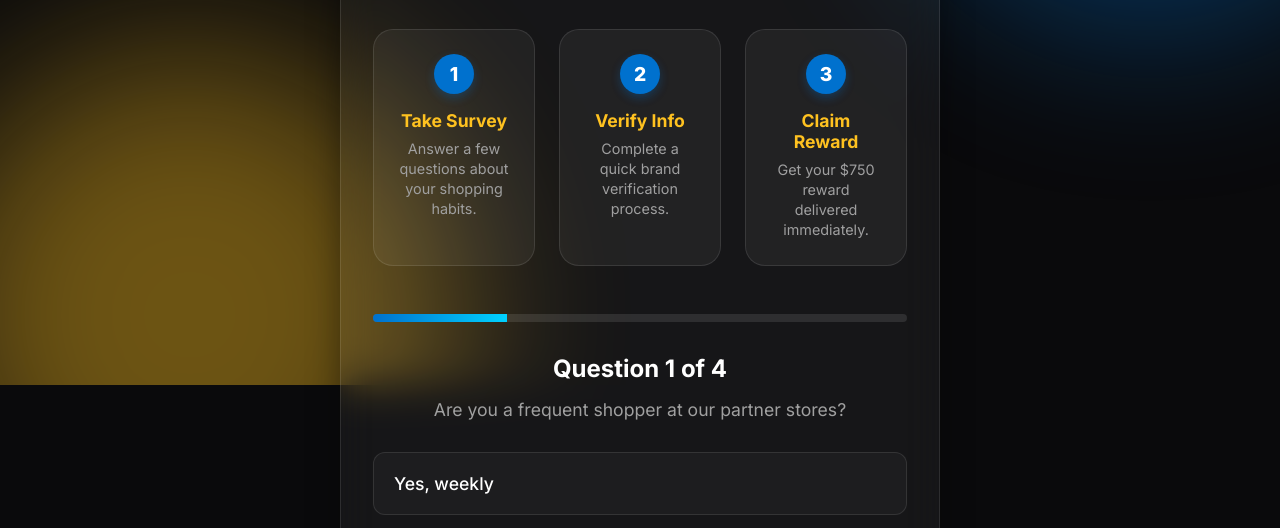
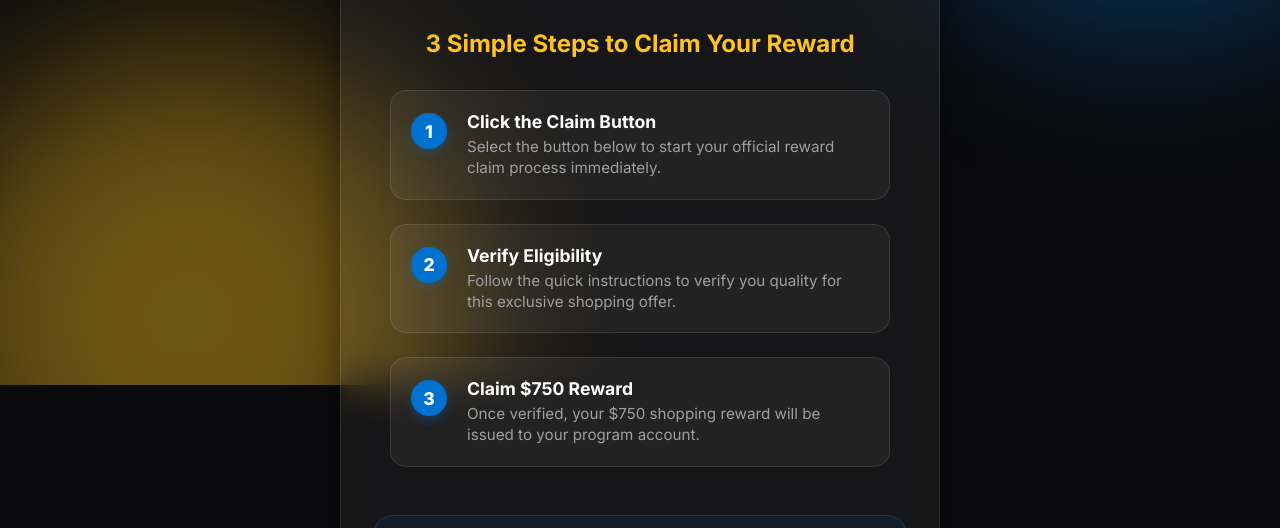
Before and after one commit to Drakuras/walmartlander, a plain HTML site: page index.html in a window 1280 px wide. Shown: the part 415-943 px from the top of the page. Drawn offline with Linux system fonts and the light colour scheme.

Commit message:
feat: redesign steps to Ubenify style and remove questionnaire

```diff
--- a/index.css
+++ b/index.css
@@ -115,42 +115,50 @@ p {
     margin-bottom: 1.5rem;
 }
 
-/* How It Works Section */
+/* How It Works Section (Ubenify Style) */
 .how-it-works {
     margin-bottom: 3rem;
     width: 100%;
 }
 
-.steps-grid {
-    display: grid;
-    grid-template-columns: repeat(3, 1fr);
-    gap: 1.5rem;
+.section-title {
+    text-align: center;
+    font-size: 1.5rem;
+    margin-bottom: 2rem;
+    color: var(--primary-yellow);
+    font-weight: 700;
 }
 
-@media (max-width: 600px) {
-    .steps-grid {
-        grid-template-columns: 1fr;
-    }
+.steps-container {
+    display: flex;
+    flex-direction: column;
+    gap: 1.5rem;
+    max-width: 500px;
+    margin: 0 auto;
 }
 
-.step-card {
+.step-item {
     background: var(--glass-bg);
     border: 1px solid var(--glass-border);
-    padding: 1.5rem;
-    border-radius: 20px;
-    text-align: center;
+    padding: 1.25rem;
+    border-radius: 16px;
     transition: var(--transition);
 }
 
-.step-card:hover {
-    transform: translateY(-5px);
+.step-item:hover {
     background: rgba(255, 255, 255, 0.08);
     border-color: var(--primary-blue);
 }
 
-.step-number {
-    width: 40px;
-    height: 40px;
+.step-info {
+    display: flex;
+    align-items: flex-start;
+    gap: 1.25rem;
+}
+
+.step-num {
+    width: 36px;
+    height: 36px;
     background: var(--primary-blue);
     color: white;
     border-radius: 50%;
@@ -158,102 +166,34 @@ p {
     align-items: center;
     justify-content: center;
     font-weight: 800;
-    margin: 0 auto 1rem;
-    font-size: 1.2rem;
+    flex-shrink: 0;
+    font-size: 1.1rem;
     box-shadow: 0 4px 10px rgba(0, 113, 206, 0.3);
+    margin-top: 2px;
 }
 
-.step-card h3 {
+.step-text h3 {
     font-size: 1.1rem;
-    margin-bottom: 0.5rem;
-    color: var(--primary-yellow);
+    margin-bottom: 0.25rem;
+    color: #fff;
 }
 
-.step-card p {
-    font-size: 0.9rem;
+.step-text p {
+    font-size: 0.95rem;
     margin-bottom: 0;
     line-height: 1.4;
-}
-
-/* Progress Bar */
-.progress-container {
-    width: 100%;
-    height: 8px;
-    background: rgba(255, 255, 255, 0.1);
-    border-radius: 4px;
-    margin-bottom: 2rem;
-    overflow: hidden;
-}
-
-.progress-bar {
-    height: 100%;
-    background: linear-gradient(90deg, var(--primary-blue), #00d2ff);
-    width: 0%;
-    transition: width 0.5s cubic-bezier(0.4, 0, 0.2, 1);
-}
-
-/* Questionnaire Steps */
-.step h2 {
-    font-size: 1.5rem;
-    margin-bottom: 1rem;
-    text-align: center;
-}
-
-.step p {
-    text-align: center;
-    margin-bottom: 2rem;
-}
-
-/* Steps Flow */
-.step {
-    display: none;
-    animation: fadeIn 0.5s ease-out;
-}
-
-.step.active {
-    display: block;
-}
-
-@keyframes fadeIn {
-    from {
-        opacity: 0;
-        transform: translateY(10px);
-    }
-
-    to {
-        opacity: 1;
-        transform: translateY(0);
-    }
-}
-
-.options-list {
-    list-style: none;
-    display: grid;
-    gap: 1rem;
-}
-
-.option-btn {
-    background: rgba(255, 255, 255, 0.03);
-    border: 1px solid var(--glass-border);
-    padding: 1.25rem;
-    border-radius: 12px;
-    color: white;
-    font-size: 1.1rem;
-    font-weight: 500;
-    cursor: pointer;
-    transition: var(--transition);
+    color: var(--text-muted);
     text-align: left;
-}
-
-.option-btn:hover {
-    background: var(--primary-blue);
-    border-color: var(--primary-blue);
-    transform: translateX(5px);
 }
 
 /* Final CTA */
 .final-cta {
     text-align: center;
+    margin-top: 1rem;
+}
+
+.final-cta.active {
+    display: block;
 }
 
 .cta-button {
@@ -314,6 +254,7 @@ details p {
     margin-top: 1rem;
     margin-bottom: 0;
     font-size: 0.95rem;
+    text-align: left;
 }
 
 footer {
--- a/index.html
+++ b/index.html
@@ -39,75 +39,41 @@
         </header>
 
         <section class="how-it-works">
-            <div class="steps-grid">
-                <div class="step-card">
-                    <div class="step-number">1</div>
-                    <h3>Take Survey</h3>
-                    <p>Answer a few questions about your shopping habits.</p>
+            <h2 class="section-title">3 Simple Steps to Claim Your Reward</h2>
+            <div class="steps-container">
+                <div class="step-item">
+                    <div class="step-info">
+                        <span class="step-num">1</span>
+                        <div class="step-text">
+                            <h3>Click the Claim Button</h3>
+                            <p>Select the button below to start your official reward claim process immediately.</p>
+                        </div>
+                    </div>
                 </div>
-                <div class="step-card">
-                    <div class="step-number">2</div>
-                    <h3>Verify Info</h3>
-                    <p>Complete a quick brand verification process.</p>
+                <div class="step-item">
+                    <div class="step-info">
+                        <span class="step-num">2</span>
+                        <div class="step-text">
+                            <h3>Verify Eligibility</h3>
+                            <p>Follow the quick instructions to verify you quality for this exclusive shopping offer.
+                            </p>
+                        </div>
+                    </div>
                 </div>
-                <div class="step-card">
-                    <div class="step-number">3</div>
-                    <h3>Claim Reward</h3>
-                    <p>Get your $750 reward delivered immediately.</p>
+                <div class="step-item">
+                    <div class="step-info">
+                        <span class="step-num">3</span>
+                        <div class="step-text">
+                            <h3>Claim $750 Reward</h3>
+                            <p>Once verified, your $750 shopping reward will be issued to your program account.</p>
+                        </div>
+                    </div>
                 </div>
             </div>
         </section>
 
         <main id="quiz-container">
-            <!-- Progress Bar -->
-            <div class="progress-container">
-                <div class="progress-bar" id="progress-bar" style="width: 25%;"></div>
-            </div>
-
-            <!-- Step 1 -->
-            <div class="step active" id="step-1">
-                <h2>Question 1 of 4</h2>
-                <p>Are you a frequent shopper at our partner stores?</p>
-                <div class="options-list">
-                    <button class="option-btn" onclick="nextStep(1)">Yes, weekly</button>
-                    <button class="option-btn" onclick="nextStep(1)">Sometimes</button>
-                    <button class="option-btn" onclick="nextStep(1)">Rarely</button>
-                </div>
-            </div>
-
-            <!-- Step 2 -->
-            <div class="step" id="step-2">
-                <h2>Question 2 of 4</h2>
-                <p>How do you prefer to receive your rewards?</p>
-                <div class="options-list">
-                    <button class="option-btn" onclick="nextStep(2)">Digital Gift Card</button>
-                    <button class="option-btn" onclick="nextStep(2)">Physical Card</button>
-                    <button class="option-btn" onclick="nextStep(2)">Store Credit</button>
-                </div>
-            </div>
-
-            <!-- Step 3 -->
-            <div class="step" id="step-3">
-                <h2>Question 3 of 4</h2>
-                <p>What would you spend your $750 reward on first?</p>
-                <div class="options-list">
-                    <button class="option-btn" onclick="nextStep(3)">Groceries & Home</button>
-                    <button class="option-btn" onclick="nextStep(3)">Electronics & Tech</button>
-                    <button class="option-btn" onclick="nextStep(3)">Fashion & Gifts</button>
-                </div>
-            </div>
-
-            <!-- Step 4: Loading -->
-            <div class="step" id="step-4">
-                <div class="loading-spinner" style="display: block;">
-                    <div class="spinner"></div>
-                    <h2>Verifying Your Answers...</h2>
-                    <p>Please wait while we check your eligibility.</p>
-                </div>
-            </div>
-
-            <!-- Final Step -->
-            <div class="step final-cta" id="final-step">
+            <div class="final-cta active" id="final-step">
                 <div class="reward-info"
                     style="background: rgba(0, 113, 206, 0.1); border-radius: 20px; padding: 2rem; margin-bottom: 2rem; border: 1px solid rgba(0, 113, 206, 0.3);">
                     <span style="font-size: 3.5rem; font-weight: 800; color: var(--primary-yellow);">$750.00</span>
--- a/index.js
+++ b/index.js
@@ -1,27 +1,3 @@
-function nextStep(step) {
-    const currentStepEl = document.getElementById(`step-${step}`);
-    const nextStepEl = document.getElementById(`step-${step + 1}`);
-    const progressBar = document.getElementById('progress-bar');
-
-    if (currentStepEl && nextStepEl) {
-        currentStepEl.classList.remove('active');
-        nextStepEl.classList.add('active');
-
-        // Update Progress (Steps 1-3 lead to 4 which is loading)
-        const progress = ((step + 1) / 4) * 100;
-        progressBar.style.width = `${progress}%`;
-
-        // If next step is loading (step 4)
-        if (step + 1 === 4) {
-            setTimeout(() => {
-                nextStepEl.classList.remove('active');
-                document.getElementById('final-step').classList.add('active');
-                document.querySelector('.progress-container').style.display = 'none';
-            }, 1500);
-        }
-    }
-}
-
 function claimOffer() {
     window.location.href = 'https://trksy.org/aff_c?offer_id=1913&aff_id=32911';
 }
```
